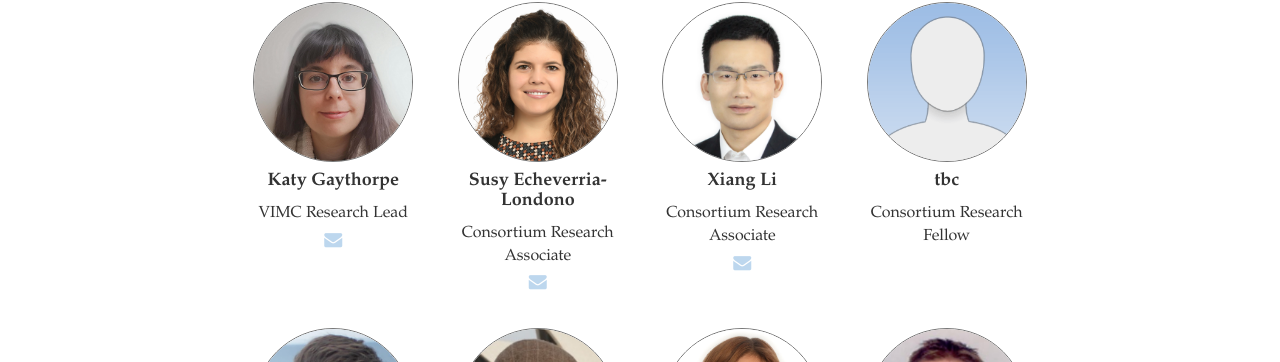
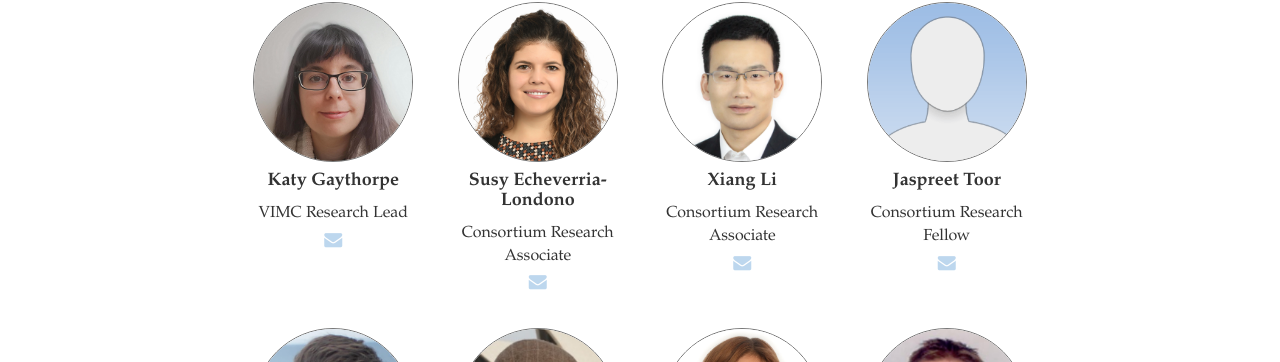
Before and after one commit to vimchub/vaccineimpact, a Jekyll site: the page built from secretariat.md, in a window 1280 px wide and 900 px high, scrolled down 1683 px. Shown: the part 88-450 px from the top of the window. Built offline with Jekyll 4.4.1, drawn with Linux system fonts in a browser that asks for light colours; nearby versions of some CDN libraries.

Commit message:
added Jaspreet Toor - new Clinical Research Fellow

```diff
--- a/_data/science-team.yml
+++ b/_data/science-team.yml
@@ -14,9 +14,9 @@
   email: x.li@imperial.ac.uk
   img: /img/people/Xiang_Li.png
 
-- name: tbc
+- name: Jaspreet Toor
   title: Consortium Research Fellow
-  email:
+  email: j.toor@imperial.ac.uk
   img: /img/people/placeholder.png
 
 - name: Robert Ashton
```
